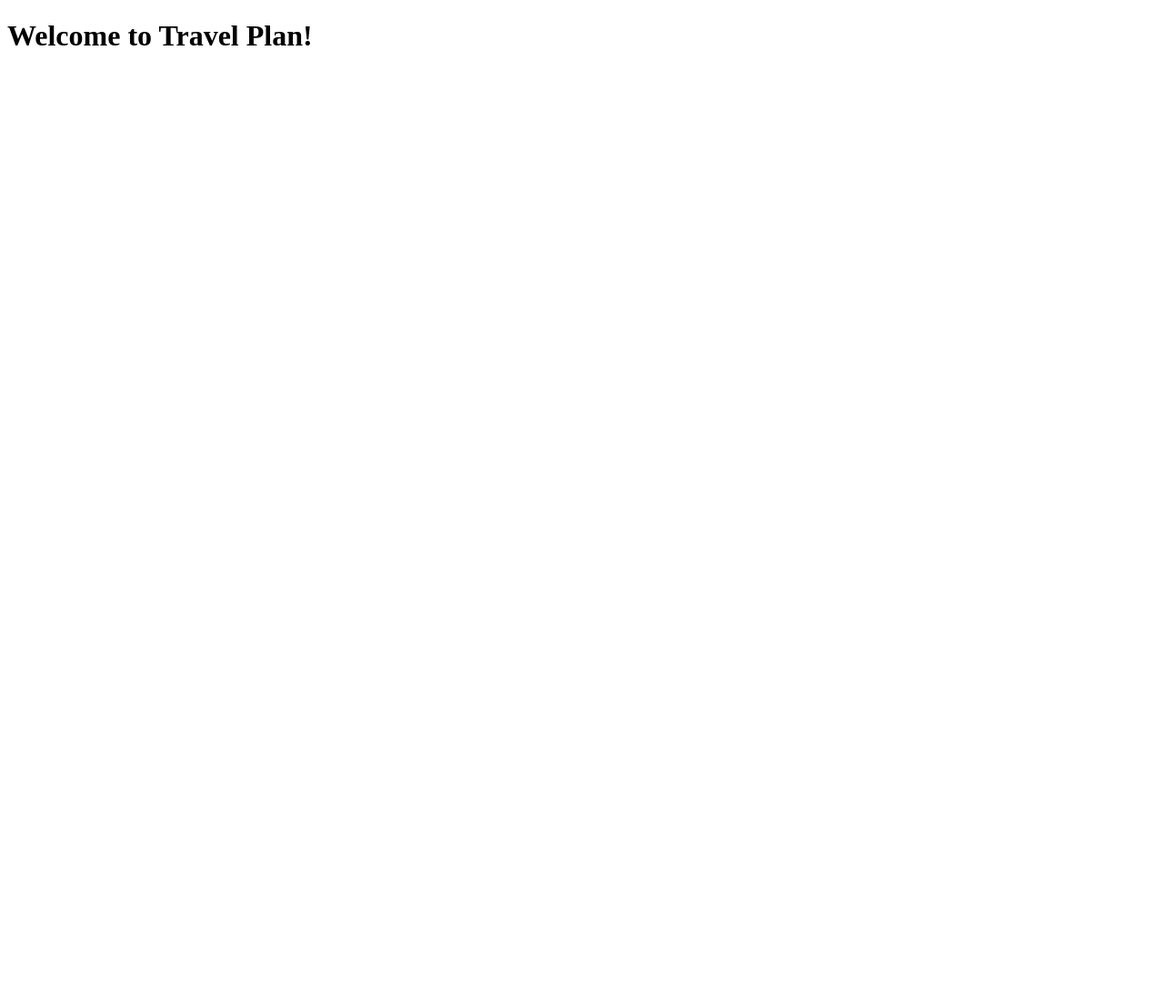
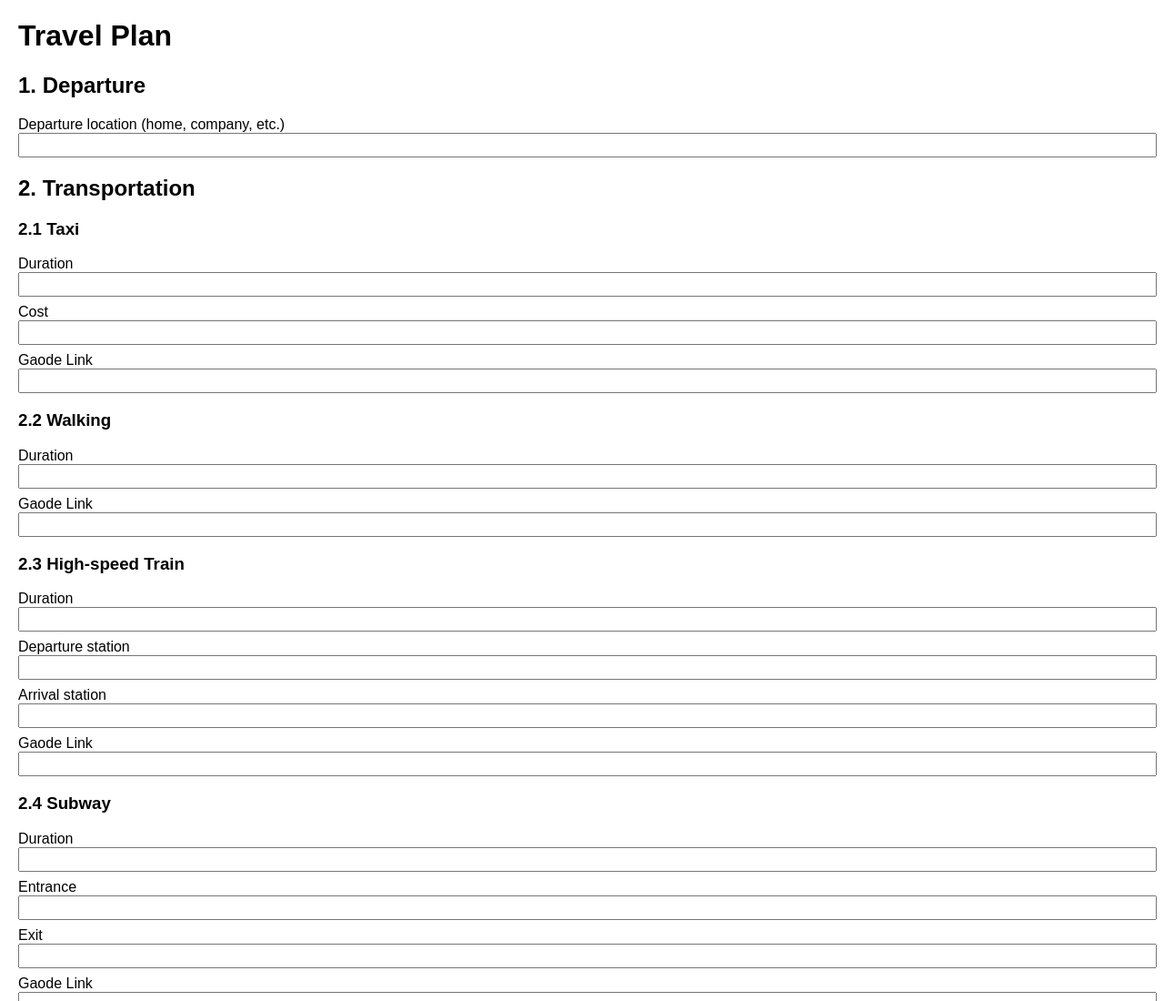
Before and after one commit to xianweisong/travel-plan, a website: page welcome.html in a window 1280 px wide. Shown: the top 1100 px of the page at 91% size. Before the commit the page ends 800 px from the top, so only its background shows below. Drawn offline with Linux system fonts and the light colour scheme.

Commit message:
feat: add editable travel plan page

```diff
--- a/welcome.html
+++ b/welcome.html
@@ -2,9 +2,98 @@
 <html>
 <head>
   <meta charset="utf-8" />
-  <title>Welcome</title>
+  <title>Travel Plan Editor</title>
+  <style>
+    body { font-family: sans-serif; margin: 20px; }
+    section { margin-bottom: 20px; }
+    label { display: block; margin-top: 8px; }
+    input[type="text"], input[type="url"] { width: 100%; padding: 4px; }
+  </style>
 </head>
 <body>
-  <h1>Welcome to Travel Plan!</h1>
+  <h1>Travel Plan</h1>
+  <form id="travel-form">
+    <section>
+      <h2>1. Departure</h2>
+      <label for="departure-location">Departure location (home, company, etc.)</label>
+      <input type="text" id="departure-location" />
+    </section>
+
+    <section>
+      <h2>2. Transportation</h2>
+
+      <h3>2.1 Taxi</h3>
+      <label for="taxi-duration">Duration</label>
+      <input type="text" id="taxi-duration" />
+      <label for="taxi-cost">Cost</label>
+      <input type="text" id="taxi-cost" />
+      <label for="taxi-link">Gaode Link</label>
+      <input type="url" id="taxi-link" />
+
+      <h3>2.2 Walking</h3>
+      <label for="walk-duration">Duration</label>
+      <input type="text" id="walk-duration" />
+      <label for="walk-link">Gaode Link</label>
+      <input type="url" id="walk-link" />
+
+      <h3>2.3 High-speed Train</h3>
+      <label for="train-duration">Duration</label>
+      <input type="text" id="train-duration" />
+      <label for="train-entry">Departure station</label>
+      <input type="text" id="train-entry" />
+      <label for="train-exit">Arrival station</label>
+      <input type="text" id="train-exit" />
+      <label for="train-link">Gaode Link</label>
+      <input type="url" id="train-link" />
+
+      <h3>2.4 Subway</h3>
+      <label for="subway-duration">Duration</label>
+      <input type="text" id="subway-duration" />
+      <label for="subway-entry">Entrance</label>
+      <input type="text" id="subway-entry" />
+      <label for="subway-exit">Exit</label>
+      <input type="text" id="subway-exit" />
+      <label for="subway-link">Gaode Link</label>
+      <input type="url" id="subway-link" />
+
+      <h3>2.5 Plane</h3>
+      <label for="plane-duration">Duration</label>
+      <input type="text" id="plane-duration" />
+      <label for="plane-entry">Departure terminal</label>
+      <input type="text" id="plane-entry" />
+      <label for="plane-exit">Arrival terminal</label>
+      <input type="text" id="plane-exit" />
+      <label for="plane-link">Gaode Link</label>
+      <input type="url" id="plane-link" />
+    </section>
+
+    <section>
+      <h2>3. Hotel</h2>
+      <label for="hotel-cost">Cost</label>
+      <input type="text" id="hotel-cost" />
+      <label for="hotel-link">Gaode Link</label>
+      <input type="url" id="hotel-link" />
+    </section>
+
+    <section>
+      <h2>4. Dining</h2>
+      <label for="dining-cost">Cost</label>
+      <input type="text" id="dining-cost" />
+      <label for="dining-link">Gaode Link</label>
+      <input type="url" id="dining-link" />
+    </section>
+  </form>
+
+  <script>
+    const form = document.getElementById('travel-form');
+    const fields = Array.from(form.elements).filter(el => el.tagName === 'INPUT');
+    fields.forEach(field => {
+      const saved = localStorage.getItem(field.id);
+      if (saved) field.value = saved;
+      field.addEventListener('input', () => {
+        localStorage.setItem(field.id, field.value);
+      });
+    });
+  </script>
 </body>
 </html>
```
Also changed, not shown: README.md.
